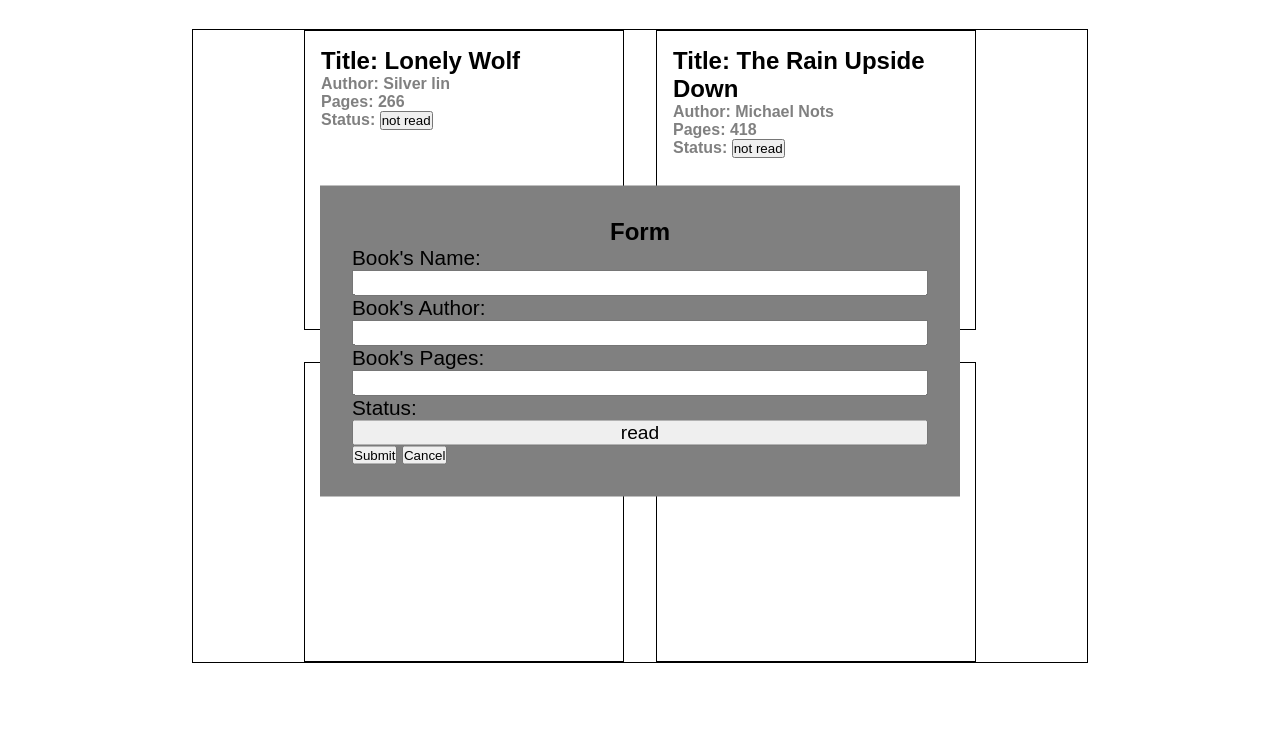
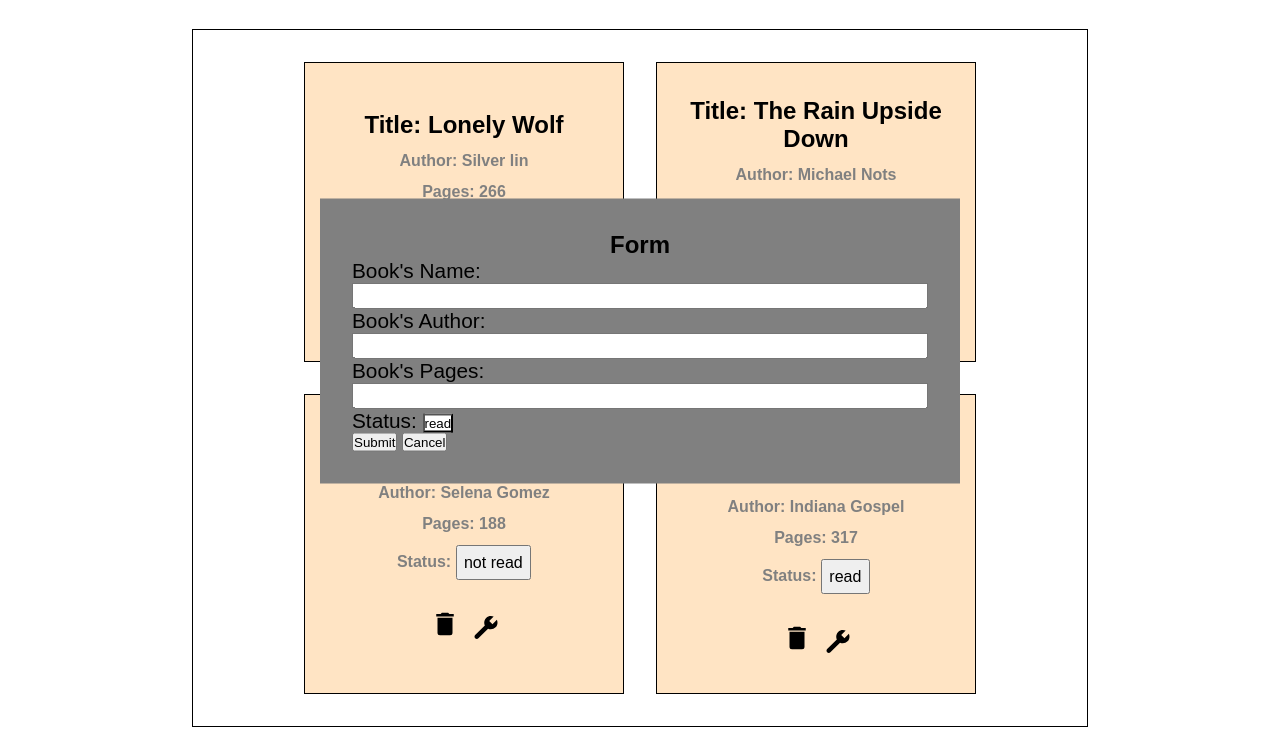
Before and after one commit to BenerdAndrian/library, a plain HTML site: page index.html in a window 1280 px wide. Both pictures are taken after a click on the button "+ Add Books". Shown: the part 59-800 px from the top of the page. Drawn offline with Linux system fonts and the light colour scheme.

Commit message:
change status read button into input type=button to avoid the default submit form when changing the read status.Grouping submit and cancel button making in to lay on a new line to separate, styling a little bit of it in CSS to make it easier to read
Adding some Icon for delete and adjust data function in function when rendering data out grouped by <span>. Adding read status changing when input the form and style those a little to make it a nicer UI

```diff
--- a/index.html
+++ b/index.html
@@ -17,11 +17,14 @@
         <input type="text" id="bookAuthor" name="bookAuthor" required>
         <label for="bookPages">Book's Pages: </label>
         <input type="text" required id="bookPages" name="bookPages">
-        <label for="status">Status: </label>
-        <input type="button" value="read">
+        <label style="display:inline;" for="status">Status: </label>
+        <input type="button" class="readStatus" value="read">
 
-        <button class="submit" type="submit">Submit</button>
-         <button onclick="closeForm()" type="button">Cancel</button>
+        <span style="display:block;">
+            <button class="submit" type="submit">Submit</button>
+            <button onclick="closeForm()" type="button">Cancel</button>
+        </span>
+
     </form>
     <ul class="library">
 
--- a/library.js
+++ b/library.js
@@ -23,6 +23,9 @@ function displayLibrary(){
                         <p>Author: ${library[i].bookAuthor}</p>
                          <p>Pages: ${library[i].bookPages}</p>
                          <p>Status: <button>${library[i].status}</button></p>
+                         <span style="display:inline-block;margin-top:1rem;"><svg class="toDelete" style="margin-right:0.5rem;" xmlns="http://www.w3.org/2000/svg" viewBox="0 0 24 24"><title>delete</title><path d="M19,4H15.5L14.5,3H9.5L8.5,4H5V6H19M6,19A2,2 0 0,0 8,21H16A2,2 0 0,0 18,19V7H6V19Z" /></svg>
+                               <img class="toAdjust" style="width:24px;height:23px" src="adjust.svg" alt="adjust icon">
+                          </span>
         `
         theLib.appendChild(list);
     }
@@ -33,6 +36,7 @@ function addBookFormDisplay(){
     theForm.style.display="block";
 
 }
+
 //form closing
 function closeForm(){
     const theForm=document.querySelector(".form");
@@ -45,11 +49,19 @@ toSubmit.addEventListener("click",function(e){
     const bookName=document.getElementById("bookName").value;
     const bookAuthor=document.getElementById("bookAuthor").value;
     const bookPages=document.getElementById("bookPages").value;
-    const newBook=new Book(bookName,bookAuthor,bookPages,"not read");
+    const readStatus=document.querySelector(".readStatus").value;
+    const newBook=new Book(bookName,bookAuthor,bookPages,readStatus);
     addBookToLibrary(newBook);
     displayLibrary();
 })
-
+const readStatus=document.querySelector(".readStatus");
+readStatus.addEventListener("click",()=>{
+if(readStatus.value==="Not Read")
+readStatus.value="Read"
+else{
+    readStatus.value="Not Read";
+}
+})
 // instantiate some books for library
 const book1=new Book("Lonely Wolf","Silver lin",266,"not read");
 const book2=new Book("The Rain Upside Down","Michael Nots",418,"not read");
--- a/style.css
+++ b/style.css
@@ -19,12 +19,25 @@ li{
     flex-wrap:wrap;
     justify-content:center;
     margin-top:2rem;
+    padding:2rem;
 }
 li.book{
     padding:1rem;
     border:1px solid;
     width:20rem;
     height:300px;
+    text-align:center;
+    display:flex;
+    flex-direction:column;
+    justify-content:center;
+    background-color:bisque;
+
+}
+.readStatus{
+    background-color:white;
+    color:black;
+    cursor:pointer;
+
 }
 li.book h3{
     font-size:1.5rem;
@@ -32,6 +45,17 @@ li.book h3{
 li.book p{
     font-size:1rem;
     color:grey;
+    margin:0.8rem;
+}
+li.book p button{
+    padding:0.4rem;
+    font-size:1rem;
+    cursor:pointer;
+}
+li.book svg{
+    width:30px;
+    height:30px;
+
 }
 form{
     width:50vw;
@@ -51,7 +75,7 @@ form label{
     display:block;
     font-size:1.3rem;
 }
-form input{
+form input:not(.readStatus){
     width:100%;
     font-size:1.2rem;
 }
```
Also changed, not shown: adjust.svg (added).
